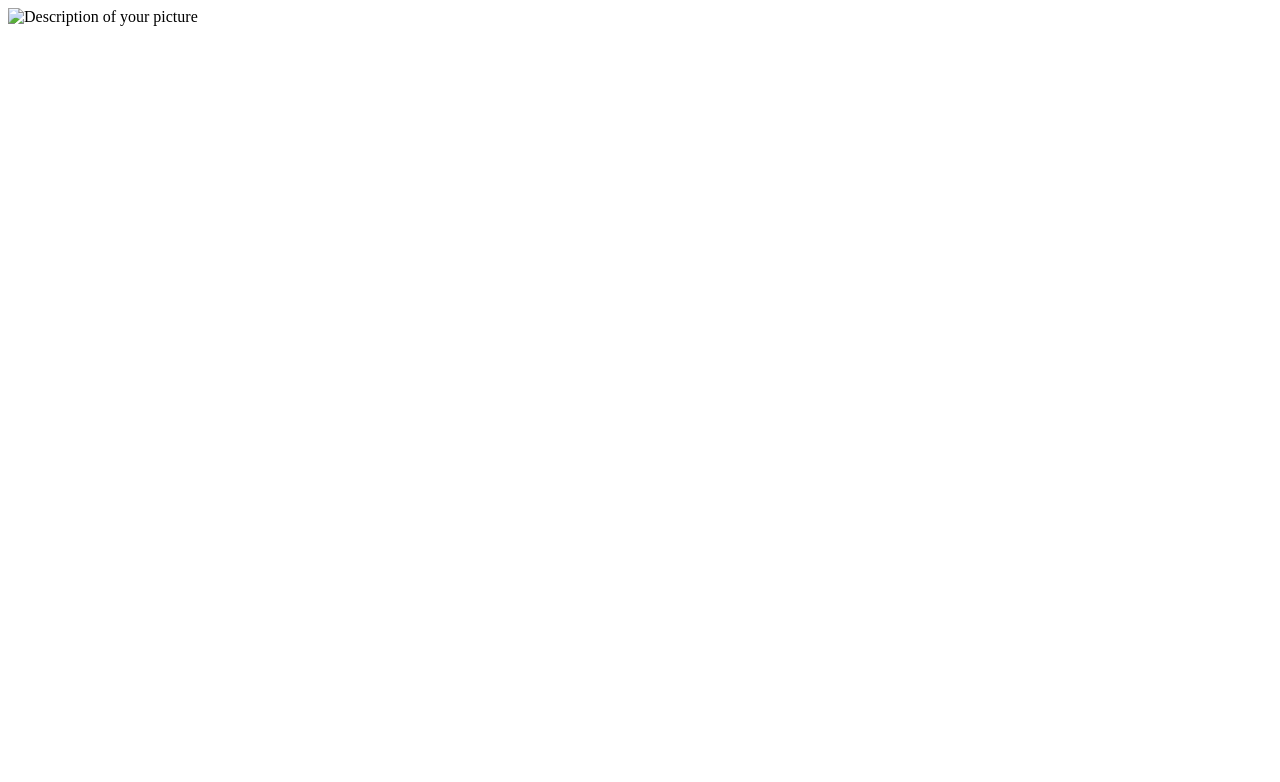
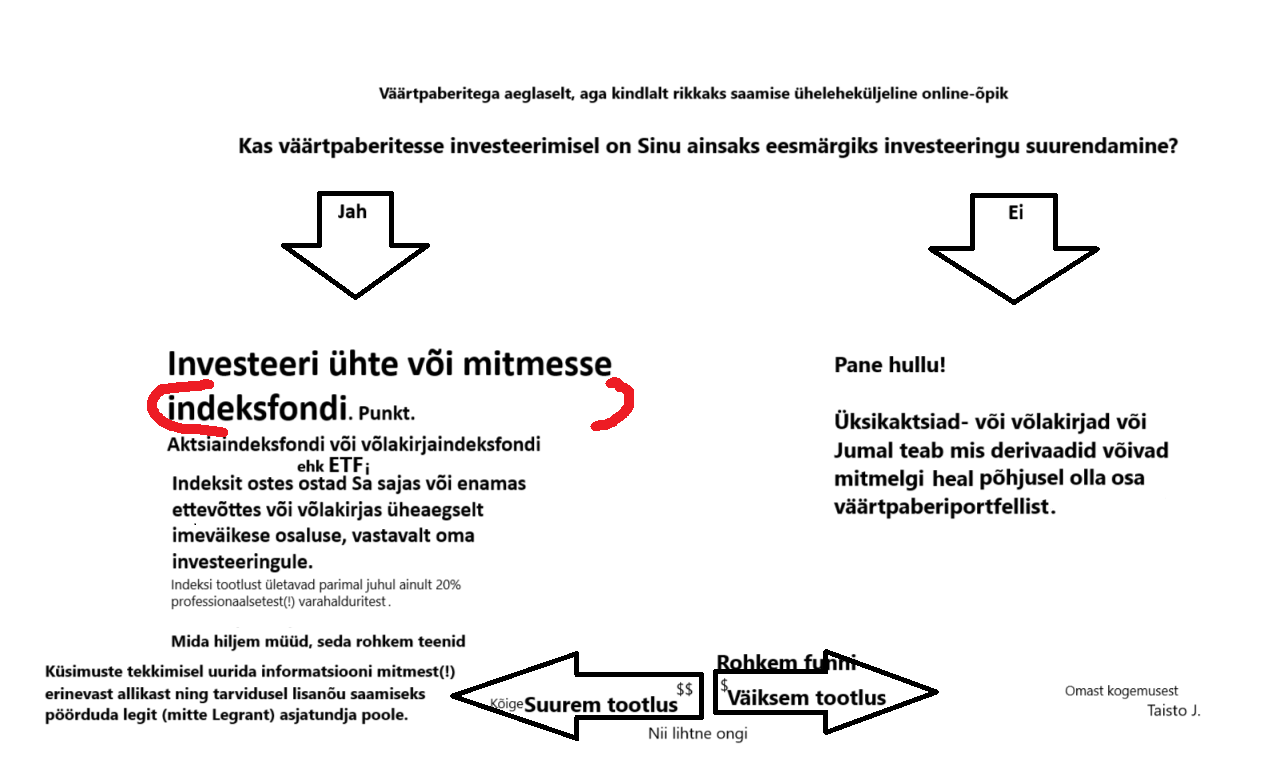
Before and after one commit to jaanus91/rikkaks, a plain HTML site: page index.html in a window 1280 px wide. Drawn offline with Linux system fonts and the light colour scheme.

Commit message:
Update index.html

```diff
--- a/index.html
+++ b/index.html
@@ -6,6 +6,6 @@
     <title>My Picture</title>
 </head>
 <body>
-    <img src="YOUR_PICTURE_FILE_NAME" alt="Description of your picture">
+    <img src="investeerimisleht.png" alt="Description of your picture">
 </body>
 </html>
```
